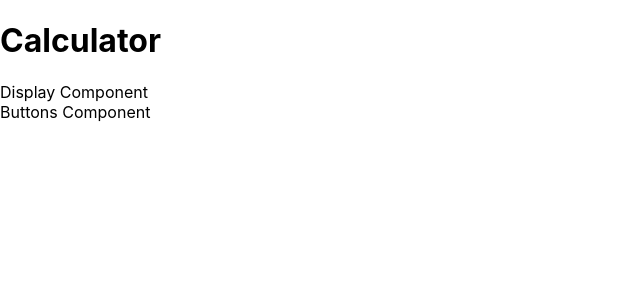
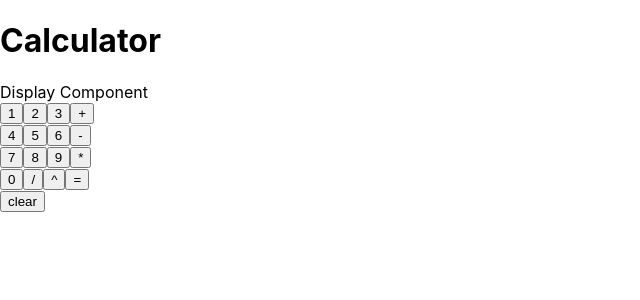
Before and after one commit to aehaq/React-Calculator, a React (Create React App) app: page / in a window 1280 px wide. Shown: the top 300 px of the page, without its empty margins (0-640 px from the left). Built offline with nearby package versions, Linux system fonts and the light colour scheme.

Commit message:
unstyled buttons added

```diff
--- a/src/components/Buttons/index.js
+++ b/src/components/Buttons/index.js
@@ -3,7 +3,27 @@
 function Buttons() {
     return (
         <div>
-            Buttons Component
+            <button>1</button>
+            <button>2</button>
+            <button>3</button>
+            <button>+</button>
+            <br />
+            <button>4</button>
+            <button>5</button>
+            <button>6</button>
+            <button>-</button>
+            <br />
+            <button>7</button>
+            <button>8</button>
+            <button>9</button>
+            <button>*</button>
+            <br />
+            <button>0</button>
+            <button>/</button>
+            <button>^</button>
+            <button>=</button>
+            <br />
+            <button>clear</button>
         </div>
     )
 }
```
